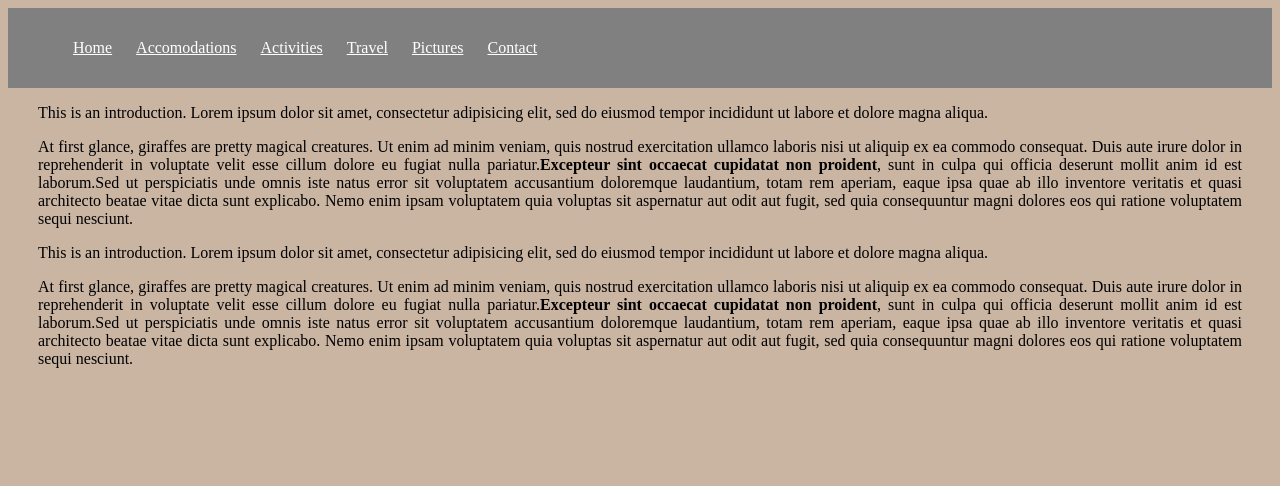
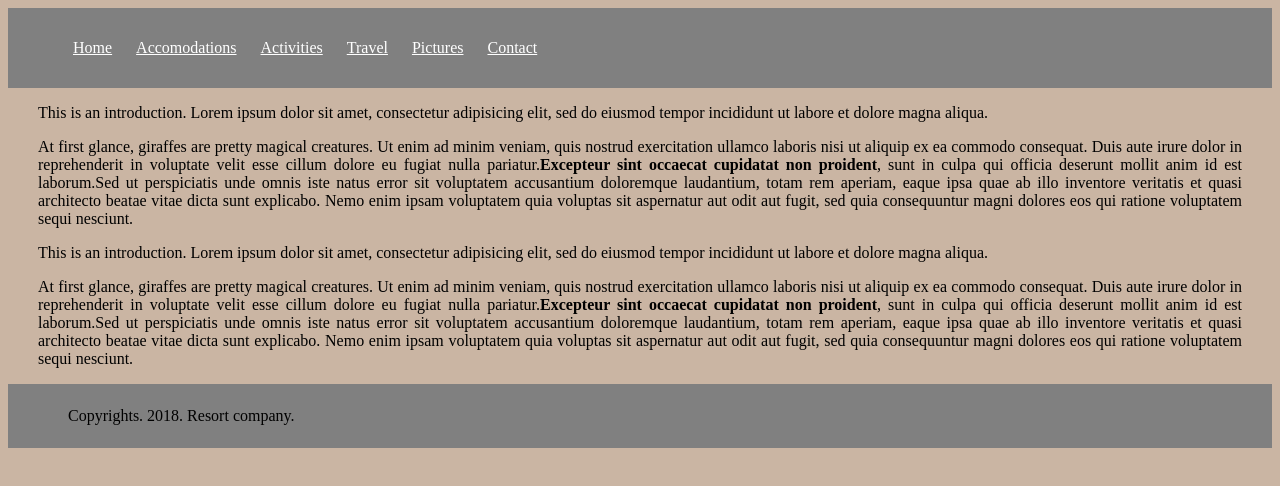
Before and after one commit to Okello-Ojok/resort, a plain HTML site: page activities.html in a window 1280 px wide. Drawn offline with Linux system fonts and the light colour scheme.

Commit message:
add footer to all pages

```diff
--- a/activities.html
+++ b/activities.html
@@ -43,5 +43,9 @@
         explicabo. Nemo enim ipsam voluptatem quia voluptas sit aspernatur aut odit aut fugit,
         sed quia consequuntur magni dolores eos qui ratione voluptatem sequi nesciunt.</p>
 
+        <footer>
+          <p>Copyrights. 2018. Resort company.</p>
+        </footer>
+
   </body>
 </html>
--- a/css/main.css
+++ b/css/main.css
@@ -33,3 +33,10 @@ p {
 .bod {
   padding: 0 30px;
 }
+footer{
+  background-color: gray;
+  padding: 7px 30px;
+}
+footer p{
+  padding:0 30px;
+}
```
Also changed, not shown: accomodations.html (+3 -1 lines), contact.html (+4 -0 lines), index.html (+5 -0 lines), pictures.html (+4 -0 lines), travel.html (+4 -0 lines).
